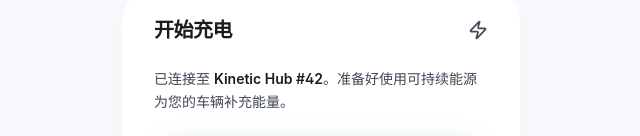
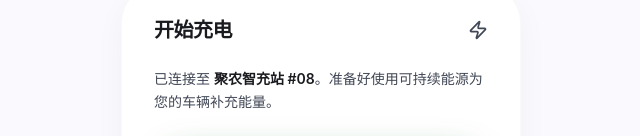
Before and after one commit to tyyyy128/poweR, a React (Vite) app: page / in a window 1280 px wide. Shown: the part 882-1018 px from the top of the page, without its empty margins (319-959 px from the left). Built offline with nearby package versions, Linux system fonts and the light colour scheme.

Commit message:
Update StatusScreen.tsx

```diff
--- a/src/components/StatusScreen.tsx
+++ b/src/components/StatusScreen.tsx
@@ -25,8 +25,8 @@
         <div className="relative w-full aspect-[4/3] rounded-[2rem] overflow-hidden group shadow-2xl">
           <img
             className="w-full h-full object-cover transform scale-110 -translate-x-4"
-            src="https://images.unsplash.com/photo-1617788138017-80ad40651399?auto=format&fit=crop&q=80&w=1000"
-            alt="Vehicle"
+            src="https://images.unsplash.com/photo-1556122071-e404be7457cc?auto=format&fit=crop&q=80&w=1000"
+            alt="Luxury Shuttle Bus"
             referrerPolicy="no-referrer"
           />
           <div className="absolute inset-0 bg-gradient-to-t from-black/40 via-transparent to-transparent"></div>
@@ -84,7 +84,7 @@
           <Zap className="text-on-surface-variant w-5 h-5" />
         </div>
         <p className="text-on-surface-variant leading-relaxed text-sm">
-          已连接至 <span className="font-semibold text-on-surface">Kinetic Hub #42</span>。准备好使用可持续能源为您的车辆补充能量。
+          已连接至 <span className="font-semibold text-on-surface">聚农智充站 #08</span>。准备好使用可持续能源为您的车辆补充能量。
         </p>
         <div className="space-y-3">
           <button
```
